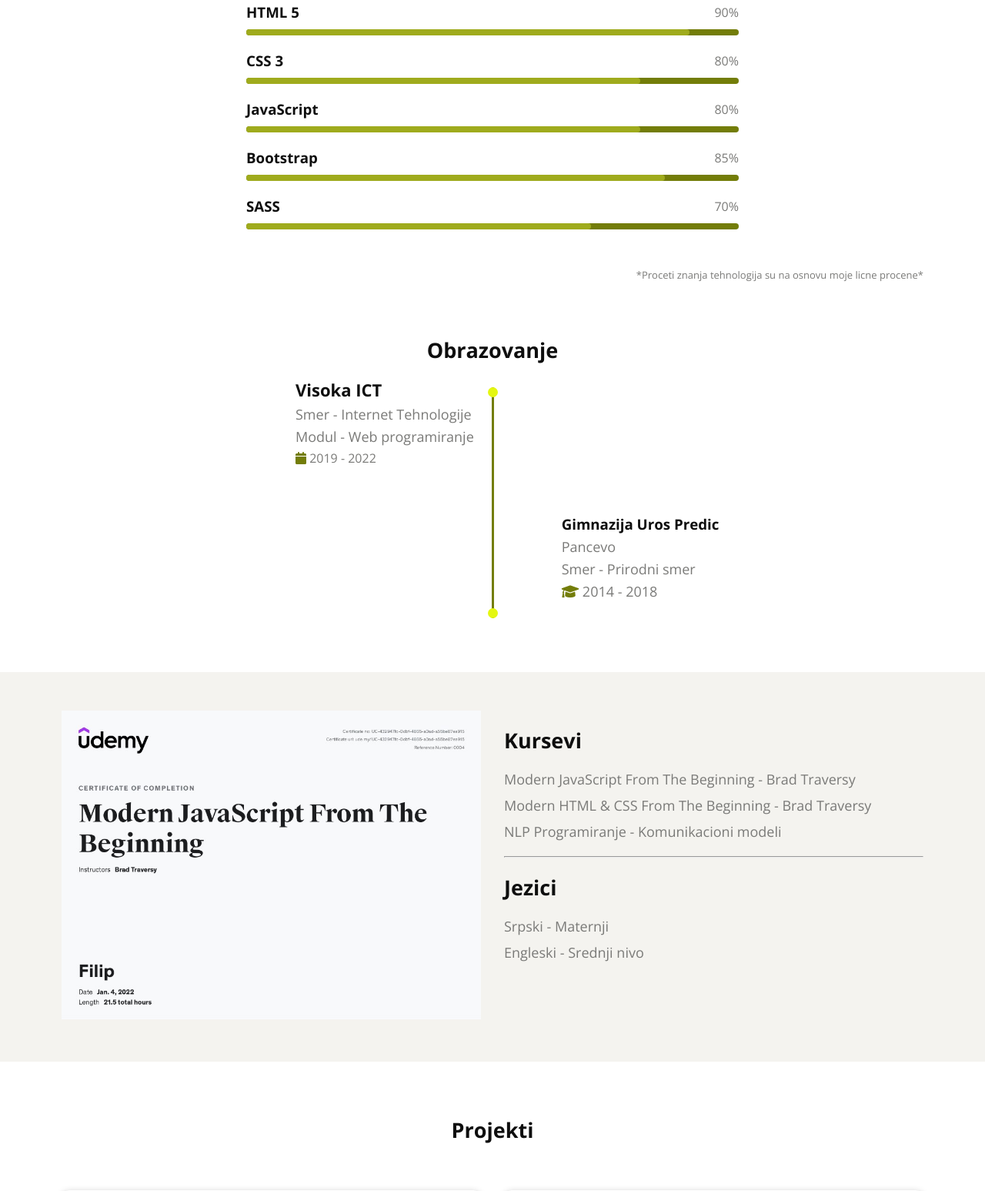
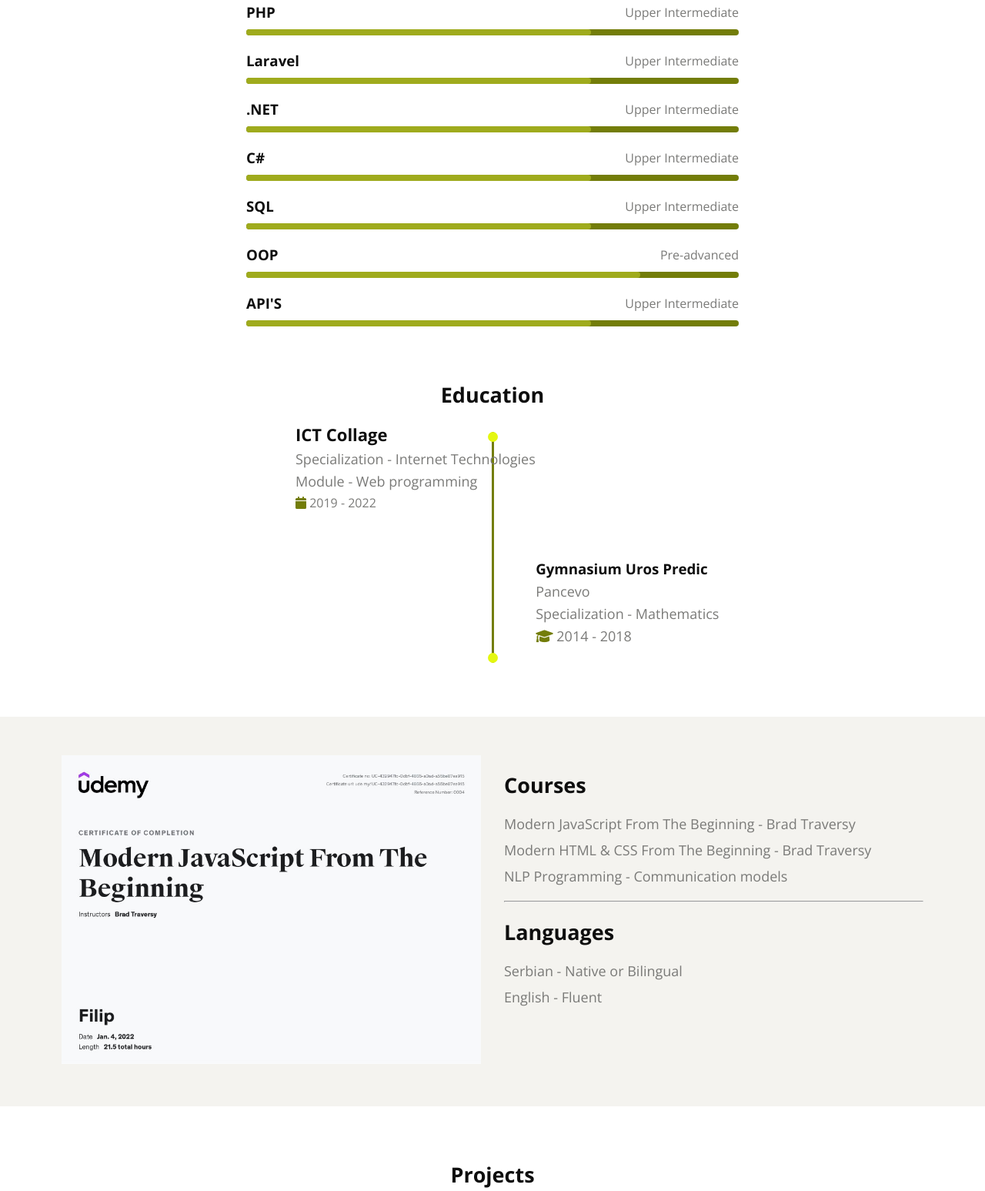
Before and after one commit to LazarevicFilip/portfolio-filipll, a plain HTML site: page index.html in a window 1280 px wide. Shown: the part 814-2361 px from the top of the page at 77% size. Drawn offline with nearby package versions, Linux system fonts and the light colour scheme.

Commit message:
translated to eng

```diff
--- a/assets/css/style.css
+++ b/assets/css/style.css
@@ -260,11 +260,6 @@ i {
   z-index: 99;
   border-radius: 10px;
 }
-.quote {
-  text-align: right;
-  font-size: 13px;
-  margin-top: 50px;
-}
 /* education section */
 .line {
   height: 100%;
--- a/assets/data/backend.json
+++ b/assets/data/backend.json
@@ -1,22 +1,30 @@
 [
     {
-        "title" : "Laravel",
-        "precentege" : 80
+        "title" : "PHP",
+        "precentege" : "Upper Intermediate"
     },
     {
-        "title" : "PHP",
-        "precentege" : 75
+        "title" : "Laravel",
+        "precentege" : "Upper Intermediate"
     },
     {
-        "title" : "MySQL",
-        "precentege" : 75
+        "title" : ".NET",
+        "precentege" : "Upper Intermediate"
+    },
+    {
+        "title" : "C#",
+        "precentege" : "Upper Intermediate"
+    },
+    {
+        "title" : "SQL",
+        "precentege" : "Upper Intermediate"
     },
     {
         "title" : "OOP",
-        "precentege" : 70
+        "precentege" : "Pre-advanced"
     },
     {
         "title" : "API'S",
-        "precentege" : 65
+        "precentege" : "Upper Intermediate"
     }
 ]
--- a/assets/data/courses.json
+++ b/assets/data/courses.json
@@ -10,18 +10,18 @@
         "group" : "courses"
     },
     {
-        "name" : "NLP Programiranje",
-        "by" : "Komunikacioni modeli",
+        "name" : "NLP Programming",
+        "by" : "Communication models",
         "group" : "courses"
     },
     {
-        "name" : "Srpski ",
-        "level" : "Maternji",
+        "name" : "Serbian ",
+        "level" : "Native or Bilingual",
         "group" : "languages"
     },
     {
-        "name" : "Engleski",
-        "level" : "Srednji nivo",
+        "name" : "English",
+        "level" : "Fluent",
         "group" : "languages"
     }
 ]
--- a/assets/data/extra.json
+++ b/assets/data/extra.json
@@ -1,14 +1,14 @@
 [
     {
         "title" : "Linux",
-        "precentege" : 80
+        "precentege" : "Upper Intermediate"
     },
     {
         "title" : "Git",
-        "precentege" : 60
+        "precentege" : "Upper Intermediate"
     },
     {
         "title" : "Media Query",
-        "precentege" : 80
+        "precentege" : "Upper Intermediate"
     }
 ]
--- a/assets/data/frontend.json
+++ b/assets/data/frontend.json
@@ -1,22 +1,22 @@
 [
     {
         "title" : "HTML 5",
-        "precentege" : 90
+        "precentege" : "Advanced"
     },
     {
         "title" : "CSS 3",
-        "precentege" : 80
+        "precentege" : "Pre-advanced"
     },
     {
         "title" : "JavaScript",
-        "precentege" : 80
+        "precentege" : "Upper Intermediate"
     },
     {
         "title" : "Bootstrap",
-        "precentege" : 85
+        "precentege" : "Pre-advanced"
     },
     {
         "title" : "SASS",
-        "precentege" : 70
+        "precentege" : "Upper Intermediate"
     }
 ]
--- a/assets/data/menu.json
+++ b/assets/data/menu.json
@@ -1,22 +1,22 @@
 [
     {
         "href" : "#showcase",
-        "tittle" : "O meni"
+        "tittle" : "About"
     },
     {
         "href" : "#skills",
-        "tittle" : "Vestine"
+        "tittle" : "Skills"
     },
     {
         "href" : "#education",
-        "tittle" : "Obrazovanje"
+        "tittle" : "Education"
     },
     {
         "href" : "#courses",
-        "tittle" : "Kursevi"
+        "tittle" : "Courses"
     },
     {
         "href" : "#projects",
-        "tittle" : "Projekti"
+        "tittle" : "Projects"
     }
 ]
--- a/assets/data/projects.json
+++ b/assets/data/projects.json
@@ -1,23 +1,23 @@
 [
     {
-        "name" : "Projekat laravel",
+        "name" : "Project laravel",
         "img" : "assets/img/project8.jpg",
         "languages" : ["Laravel","JavaScript","MySQL"],
-        "desc" : "Tema ovog projekta je dinamčka web aplikacija koja za cilj ima realizaciju rezervacija za različite objekte.Projekat je podeljen u dva dela.Admin deo to jest admin panel i pristup ovom delu imaju samo korisnici sa ulogom administratora.Admin moze da izvrsi celokupan CRUD nad svim entitetima u projektu.Drugi deo je predviđen za ostale korisnike koji pretražuju,filtriraju i rezervisu objekte.",
+        "desc" : "The theme of this project is a dynamic web application whose goal is the realization of reservations for different property objects. The project is divided into two parts. The admin part(admin panel) and access to this part is only available to users with the role of administrator. The admin can perform the entire CRUD on all entities. in the project. The second part is intended for other users who search, filter and reserve objects.",
         "github" : "https://github.com/LazarevicFilip/vacationrental"
     },
 	{
         "name" : "Upload file-ova na aws s3",
         "img" : "assets/img/project9.jpg",
         "languages" : ["Laravel","MySQL"],
-        "desc" : "Projekat ne cini logicku celinu vec obradjuje odredjene funkcionalnosti kao sto su: upload file na aws s3,slanje emaila,korisnicka autentifikacija. Nakon uspesne registracije, korsinicka slika se uploduje na aws s3 i korisniku se salje welcome email.",
+        "desc" : "The project does not form a logical unit, but processes certain functionalities such as: file upload to aws s3, email sending, user authentication. After successful registration, the user's image is uploaded to aws s3 and a welcome email is sent to the user.",
         "github" : "https://github.com/LazarevicFilip/uploadFile_sendEmail"
     },
     {
         "name" : "Projekat web programiranje PHP 2",
         "img" : "assets/img/project7.jpg",
         "languages" : ["HTML5","CSS3","JavaScript","PHP","MySQL"],
-        "desc" : "Projekat je dinamicka web aplikacija.Tema ovog projekta su dogadjai za koje korisnici kupuju karte.Podaci se vuku iz baze.Funkcijalnosti su registracije/logovanje,serverska paginacija,sortiranje,filtriranje,admin panel sa CRUD operacijama,resize slike i korpa.Slanje emajla preko PHPMailera u slucaju uspesne kupovine ili zakljucavanje naloga",
+        "desc" : "The project is a dynamic web application. The topic of this project is music events for which users buy tickets. Data is pulled from the database. Functionalities are registration/login, server pagination, sorting, filtering, admin panel with CRUD operations, image resizing and shopping cart. Email sending via PHPMailer in case of a successful purchase or sending an info email about locking the account",
         "github" : "https://github.com/LazarevicFilip/djevents",
         "href" : "https://djevent-app.000webhostapp.com/"
     },
@@ -25,7 +25,7 @@
         "name" : "Projekat web programiranje PHP 1",
         "img" : "assets/img/project6.jpg",
         "languages" : ["HTML5","CSS3","JavaScript","PHP","MySQL"],
-        "desc" : "Moj prvi dinamicki sajt.Tema ovog projekta je blog post gde se korisnici registruju i kace blogove,pisu komentare i sl.Podaci se vuku iz baze podataka.Server baze podataka je MySQL,a konekcija sa bazom se vrsi preko instance objekta PDO.Sajt sadrzi funkcijalnosti poput: registracije/logovanje,paginacija,komentari,admin panel sa CRUD operacijama.",
+        "desc" : "My first dynamic site. The theme of this project is a blog post where users register and write blogs,  comments, etc. The data is pulled from the database. The database server is MySQL, and the connection to the database is made through an instance of the PDO object. Functionalities such as: registration/login, pagination, comments, admin panel with CRUD operations.",
         "github" : "https://github.com/LazarevicFilip/watchtime",
         "href" : "https://watchtime-app.000webhostapp.com/"
     },
@@ -33,7 +33,7 @@
         "name" : "Projekat web programiranje 2",
         "img" : "assets/img/project5.jpg",
         "languages" : ["HTML5","CSS3","JavaScript","AJAX"],
-        "desc" : "Akcenat na ovom projektu su bili delovi JavaScript poput Ajax i Local Storage.Podaci su bili zapisani u JSON fajlovima koji su se AJAX-om dohvatali i bili dinamicki prikazani potom filtrirani i sortirani po izboru.Rad sa callback funkcijama za obradu asihronih operacija.",
+        "desc" : "The accent on this project was the JavaScript parts like Ajax and Local Storage. The data was written in JSON files that were fetched by AJAX and were dynamically displayed, then filtered and sorted by choice. Work with callback functions for processing asynchronous operations.",
         "github" : "https://github.com/LazarevicFilip/gamesland",
         "href" : "https://gamesland.netlify.app"
     },
@@ -41,7 +41,7 @@
         "name" : "Projekat web programiranje 1",
         "img" : "assets/img/project4.jpg",
         "languages" : ["HTML5","CSS3","JavaScript","JQuery"],
-        "desc" : "Moj prvi projekat u kojem je integrisan JavaScript.Sajt je interaktivan i obradjene su oblasti: dinamicko ispisivanje i obrada sadrzaja, obrada forme,validacija + RegEx,Jquery,JQuery plugin...",
+        "desc" : "My first project in which JavaScript is integrated. The site is interactive and the areas covered are: dynamic printing and content processing, form processing, validation + RegEx, Jquery, JQuery plugin...",
         "github" : "https://github.com/LazarevicFilip/mobshop",
         "href" : "https://mob-shop1.netlify.app"
     },
@@ -49,7 +49,7 @@
         "name" : "Projekat web dizajn 1",
         "img" : "assets/img/project1.jpg",
         "languages" : ["HTML","CSS"],
-        "desc" : "Moj prvi ikada projekat.Cilj ovog projekta je upoznavanje sa HTML-om kao struktorm web sajta i CSS-om za stilizovanje sajtova.Pored toga akcenat je na SEO i XML.",
+        "desc" : "My first ever project. The goal of this project is to get familiar with HTML as a web site structure and CSS for styling sites. In addition, the emphasis is on SEO and XML.",
         "github" : "https://github.com/LazarevicFilip/coffeFirst",
         "href" : "https://coffefirst.netlify.app"
     },
@@ -57,7 +57,7 @@
         "name" : "Projekat web dizajn 2",
         "img" : "assets/img/project2.jpg",
         "languages" : ["HTML5","CSS3","SCSS"],
-        "desc" : "Upozavanje sa SASS(SCSS) kao i sa responsive Web-om(media query) koji je svakodnevnica u danasnjem webu. ",
+        "desc" : "The goal of this project is to get familiar with SASS (SCSS) as well as with responsive Web (media query) which is everyday in today's web.",
         "github" : "https://github.com/LazarevicFilip/webdizajnprojekat2",
         "href" : "https://portfolio-designer.netlify.app"
     },
@@ -65,7 +65,7 @@
         "name" : "Projekat web dizajn 3",
         "img" : "assets/img/project3.jpg",
         "languages" : ["HTML5","CSS3","SCSS","Bootstrap","Materialize"],
-        "desc" : "Cilj ovog projekta je ras sa CSS framework kao sto su Bootstrap i Materialize.U ovom projektu prve 3 strane su odradjene u Bootstrapu a ostale u Materialize",
+        "desc" : "The goal of this project is to work with CSS frameworks such as Bootstrap and Materialize. In this project, the first 3 pages were made in Bootstrap and the rest in Materialize.",
         "github" : "https://github.com/LazarevicFilip/blokinvest",
         "href" : "https://blokinvest.netlify.app"
     }
--- a/assets/js/main.js
+++ b/assets/js/main.js
@@ -7,7 +7,7 @@ window.onload = () => {
         return data;
     }
     // initial display
-    getData("frontend")
+    getData("backend")
     .then(data => printSkills(data))
     .catch(err => console.log(err));
 
@@ -82,15 +82,27 @@ window.onload = () => {
             output += `<div class="language m-md">
             <div class="lang-title d-flex">
                 <h3 class="skill_name">${skill.title}</h3>
-                <span class="skill_num">${skill.precentege}%</span>
+                <span class="skill_num">${skill.precentege}</span>
             </div>
             <div class="skills-bar m-sm">
-                <div class="skill_percentage skills_php" style="width:${skill.precentege}%;"></div>
+                <div class="skill_percentage skills_php" style="width:${paintSkillBars(skill.precentege)}%;"></div>
             </div>
         </div>`
 
         });
         languages.innerHTML = output;
+    }
+    function paintSkillBars(precentege){
+        if(precentege == "Intermediate"){
+            return 60;
+        }else if(precentege == "Upper Intermediate"){
+            return 70;
+        }else if(precentege == "Pre-advanced"){
+            return 80;
+        }
+        else if(precentege == "Advanced"){
+            return 90;
+        }
     }
     // print courses and speaken languages
     getData("courses")
@@ -154,7 +166,7 @@ window.onload = () => {
     function printButtonsForProjects(data){
         if(data.href){
             return `<a href="${data.github}" target="_blank" class="btn github text-bold text-center">GitHub<i class="fas fa-arrow-right"></i></a>
-                    <a href="${data.href}" target="_blank" class="btn text-bold text-center">Projekat<i class="fas fa-arrow-right"></i></a>`;
+                    <a href="${data.href}" target="_blank" class="btn text-bold text-center">Project<i class="fas fa-arrow-right"></i></a>`;
         }else{
             return `<a href="${data.github}" target="_blank" class="btn github text-bold text-center">GitHub<i class="fas fa-arrow-right"></i></a>`;
         }
--- a/index.html
+++ b/index.html
@@ -35,30 +35,31 @@
     <section class="showcase" id="showcase">
        <div class="container">
             <h1 class="text-xl m-sm">Filip Lazarevic</h1>
-            <h3 class="text-lg m-md">Full Stack Web Developer</h3>
+            <h3 class="text-lg m-md">Software Developer</h3>
             <div class="info">
-                <span>Email: lazarevicfilip22&#64;gmail.com</span><span>Telefon: &#43;381 66-214-912</span>
+                <span>Email: lazarevicfilip22&#64;gmail.com</span><span>Phone: &#43;381 66-214-912</span>
             </div>
             <div class="about m-md py-sm d-flex">
                 <p class="text-sm">
-                    Zovem se Filip Lazarevic i dolazim iz Panceva.Imam 22 godine.Krenuo sam da se bavim web programiranjem pre 3 godine.Od tad se trudim da se svakodnevno usavrsavam i ucim nove stvari.Veoma sam pouzdana,motivisana i fleksibilna osoba koja najvise moze da pruzi u kolektivnom radu.Posedujem veoma dobre komunikacione vestine i vestine za resavanje problema.
+                    My name is Filip Lazarevic. I'am 22 years old backend developer. I graduated from the Faculty of ICT in Belgrade. My goal is to improve my skills on a daily basis. I am a very reliable, motivated and flexible person who can give the most in collective work.
+                    <!-- I have very good communication skills and problem solving skills.  -->
                 </p>
                 <div class="w-20">
                     <a href="https://www.linkedin.com/in/filip-lazarevic-58a473221/" target="_blank" class="social linkedin text-sm text-center">LinkedIn <i class="fab fa-linkedin"></i></a>
                     <a href="https://github.com/LazarevicFilip" target="_blank" class="social github text-sm text-center">GitHub <i class="fa-brands fa-github"></i></a>
                 </div>
             </div>
-            <a class="btn" href="assets/FilipCV.pdf" download="FilipCV.pdf">Preuzmi CV</a>
+            <a class="btn" href="assets/FilipCV.pdf" download="FilipCV.pdf">Download CV</a>
        </div>
     </section>
 
     <section class="skills" id="skills">
       <div class="container text-center">
-        <h2 class=" text-lg m-md">Vestine</h2>
+        <h2 class=" text-lg m-md">Skills</h2>
         <div class="tabs card d-flex text-bold">
-            <div class="tab tab-border" data-skill="frontend">Frontend</div>
-            <div class="tab" data-skill="backend">Backend</div>
-            <div class="tab" data-skill="extra">Ostalo</div>
+            <div class="tab tab-border" data-skill="backend">Backend</div>
+            <div class="tab" data-skill="frontend">Frontend</div>
+            <div class="tab" data-skill="extra">Other</div>
         </div>
 
       </div>
@@ -66,17 +67,14 @@
 
     <section class="languages" id="languages">
     </section>
-    <div class="container">
-        <div class="quote">*Proceti znanja tehnologija su na osnovu moje licne procene*</div>
-    </div>
 
     <section class="education relative" id="education">
         <div class="container ">
-            <h2 class=" text-center text-lg m-lg">Obrazovanje</h2>
+            <h2 class=" text-center text-lg m-lg">Education</h2>
             <div class="school-a absolute">
-                <h3 class="text-md">Visoka ICT</h3>
-                <p class="text-sm">Smer - Internet Tehnologije</p>
-                <p class="text-sm">Modul - Web programiranje</p>
+                <h3 class="text-md">ICT Collage</h3>
+                <p class="text-sm">Specialization - Internet Technologies</p>
+                <p class="text-sm">Module - Web programming</p>
                 <p ><i class="fas fa-calendar"></i> 2019 - 2022</p>
             </div>
             <div class="education-container ">
@@ -85,9 +83,9 @@
                 <span class="dot dot-b"></span>
             </div>
             <div class="school-b absolute">
-                <h3>Gimnazija Uros Predic</h3>
+                <h3>Gymnasium Uros Predic</h3>
                 <p class="text-sm">Pancevo</p>
-                <p class="text-sm">Smer - Prirodni smer</p>
+                <p class="text-sm">Specialization - Mathematics</p>
                 <p class="text-sm"><i class="fas fa-graduation-cap"></i> 2014 - 2018</p>
             </div>
         </div>
@@ -101,12 +99,12 @@
                 </div>
                 <div class="courses-about">
                     <div class="py-sm">
-                        <h3 class="text-lg py-sm">Kursevi</h3>
+                        <h3 class="text-lg py-sm">Courses</h3>
                         <div id="course"></div>
                     </div>
                     <hr>
                     <div class="py-sm">
-                        <h3 class="text-lg py-sm">Jezici</h3>
+                        <h3 class="text-lg py-sm">Languages</h3>
                         <div id="lang"></div>
                     </div>
                 </div>
@@ -116,7 +114,7 @@
 
     <section class="projects" >
         <div class="container">
-            <h2 class="text-center text-lg m-lg">Projekti</h2>
+            <h2 class="text-center text-lg m-lg">Projects</h2>
             <div class="d-grid" id="projects">
 
             </div>
@@ -129,13 +127,13 @@
     </section>
     <footer class="footer">
         <div class="container">
-            <h3 class="py-sm text-lg">Kontakt</h3>
+            <h3 class="py-sm text-lg">Contect</h3>
             <div class="d-grid m-md">
                 <ul>
                     <li class="py-sm"><i class="fas fa-arrow-right"></i>Email: lazarevicfilip22&#64;gmail.com</li>
-                    <li class="py-sm"><i class="fas fa-arrow-right"></i>Telefon: &#43;381 66-214-912</li>
+                    <li class="py-sm"><i class="fas fa-arrow-right"></i>Phone: &#43;381 66-214-912</li>
                     <li class="py-sm"><i class="fas fa-arrow-right"></i> <a href="https://www.linkedin.com/in/filip-lazarevic-58a473221/" target="_blank">LinkedIn</a></li>
-                    <li class="py-sm"><i class="fas fa-arrow-right"></i><a href="dokumentacija.pdf" target="_blank">Dokumentacija</a></li>
+                    <li class="py-sm"><i class="fas fa-arrow-right"></i><a href="dokumentacija.pdf" target="_blank">Docs</a></li>
                 </ul>
                 <p class="text-sm">Copyright&copy;<span id="year"></span></p>
             </div>
```
